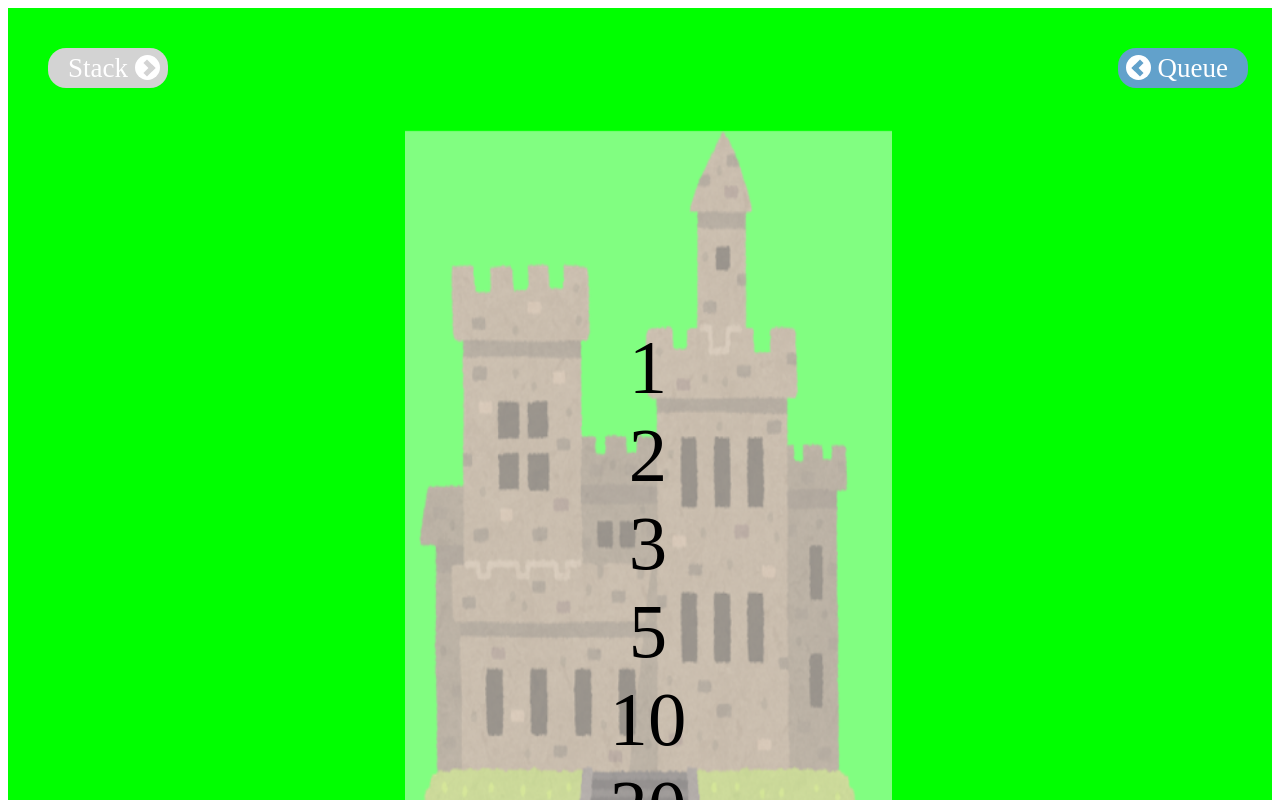
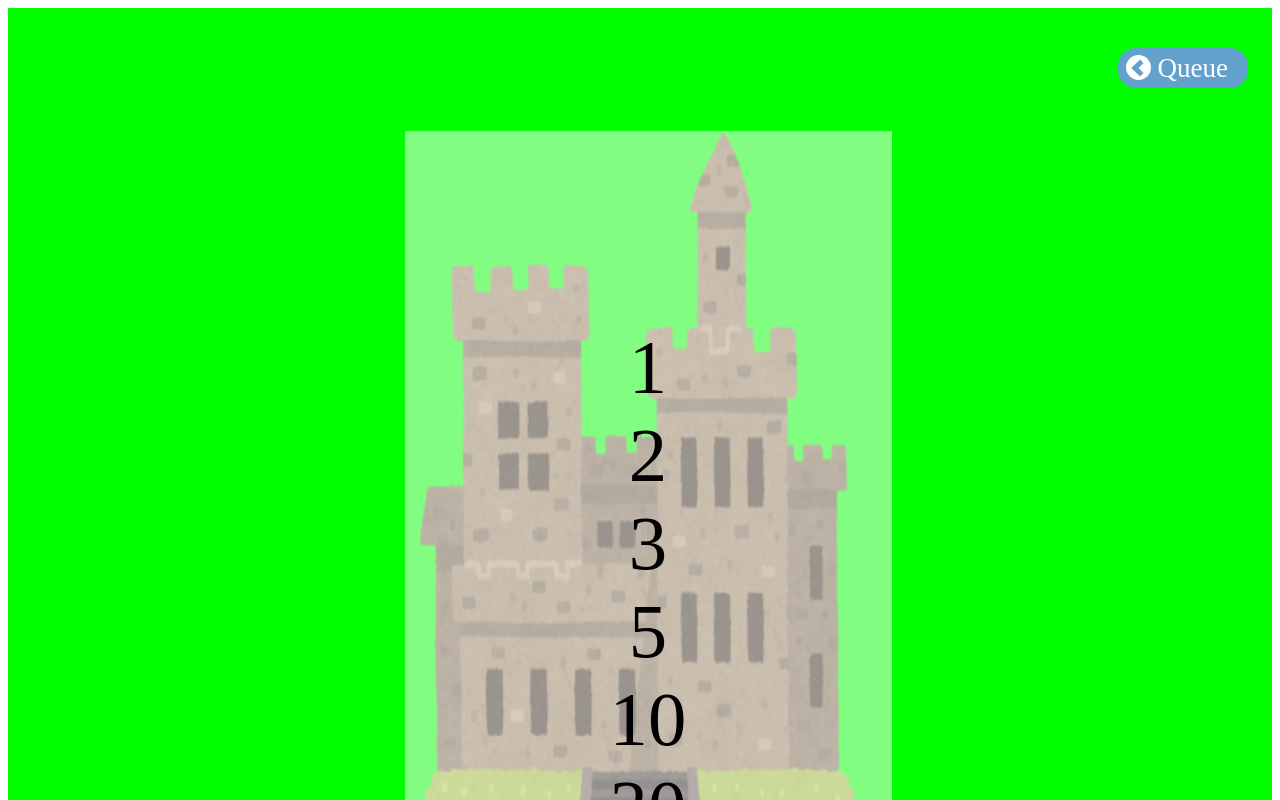
Before and after one commit to tokiotokio/staque, an Angular app: page /game in a window 1280 px wide. Shown: the top 800 px of the page. Built offline with nearby package versions, Linux system fonts and the light colour scheme.

Commit message:
ボタン消しました

```diff
--- a/src/app/game/queue/queue.component.css
+++ b/src/app/game/queue/queue.component.css
@@ -8,11 +8,6 @@ img {
 }
 button {
 	font-size : 5vw;
-}
-
-div.Link{
-    display: flex;
-    justify-content: space-between;
 }
 
 
@@ -64,41 +59,3 @@ a.toStack:after{
 	top:14px;
     transition: border-right 0.3s, border-top 0.3s;
 }
-
-a.toQueue{
-    margin:40px 40px 5px 40px;
-    font-size: 27px;
-	position:relative;
-	display:inline-block;
-	padding:5px 20px 5px 40px;
-	color:#fff;
-	text-decoration:none;
-	height:30px;
-	line-height:30px;
-	border-radius:18px;
-	background: lightgray;
-}
-a.toQueue:before,
-a.toQueue:after{
-	content:"";
-	display:block;
-	position:absolute;
-}
-a.toQueue:before{
-	width:25px;
-	height:25px;
-	background:#fff;
-	border-radius:50%;
-	left:8px;
-	top:6.5px;
-}
-a.toQueue:after{
-	width:7px;
-	height:7px;
-	border-right:5px solid lightgray;
-	border-top:5px solid lightgray;
-	-webkit-transform:rotate(225deg);
-	transform:rotate(225deg);
-	left:16px;
-	top:14px;
-}
--- a/src/app/game/queue/queue.component.html
+++ b/src/app/game/queue/queue.component.html
@@ -1,7 +1,5 @@
-<div class="Link">
-<div> <a class="toStack" (click)="toStack()">Stack</a> </div>
-<div><a class="toQueue">Queue</a></div>
-</div>
+
+<div align=left> <a class="toStack" (click)="toStack()">Stack</a> </div>
 
 <div id="queue">
 	<div *ngFor="let q of queues; index as i ">
--- a/src/app/game/stack/stack.component.css
+++ b/src/app/game/stack/stack.component.css
@@ -33,10 +33,6 @@ to-upright {
 }
 
 
-div.Link{
-    display: flex;
-    justify-content: space-between;
-}
 
 a.toQueue:hover{
     background: navy;
@@ -45,44 +41,6 @@ a.toQueue:hover{
 a.toQueue:hover:after{
     border-right: 5px solid navy;
     border-top: 5px solid navy;
-}
-
-a.toStack{
-    margin:40px 40px 5px 40px;
-    font-size: 27px;
-	position:relative;
-	display:inline-block;
-	padding:5px 40px 5px 20px;
-	color:#fff;
-	text-decoration:none;
-	height:30px;
-	line-height:30px;
-	border-radius:18px;
-	background: lightgray;
-}
-a.toStack:before,
-a.toStack:after{
-	content:"";
-	display:block;
-	position:absolute;
-}
-a.toStack:before{
-	width:25px;
-	height:25px;
-	background:#fff;
-	border-radius:50%;
-	right:8px;
-	top:6.5px;
-}
-a.toStack:after{
-	width:7px;
-	height:7px;
-	border-right:5px solid lightgray;
-	border-top:5px solid lightgray;
-	-webkit-transform:rotate(45deg);
-	transform:rotate(45deg);
-	right:15px;
-	top:14px;
 }
 
 a.toQueue{
--- a/src/app/game/stack/stack.component.html
+++ b/src/app/game/stack/stack.component.html
@@ -1,7 +1,6 @@
-<div class="Link">
-<div> <a class="toStack">Stack</a> </div>
-<div> <a class="toQueue" (click)="toQueue()">Queue</a> </div>
-</div>
+
+<div align=right> <a class="toQueue" (click)="toQueue()">Queue</a> </div>
+
 <div id="stack">
 	<!-- <img [src]="fig_stack"> -->
 	<p></p>
```
